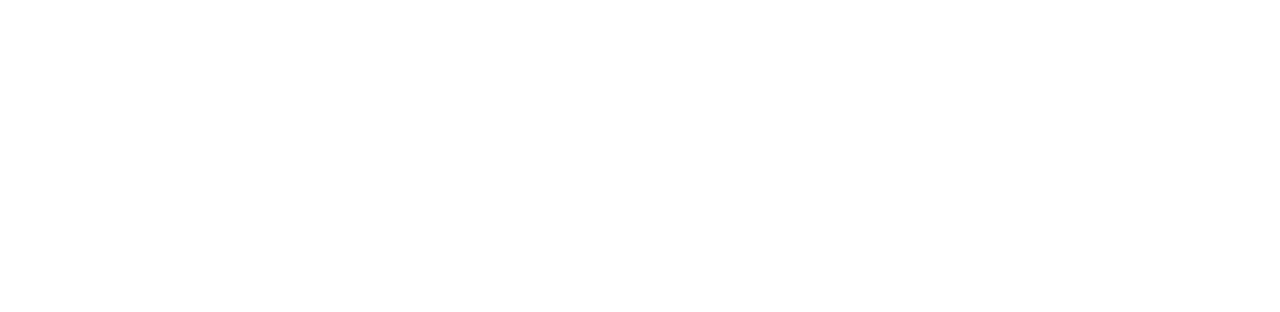
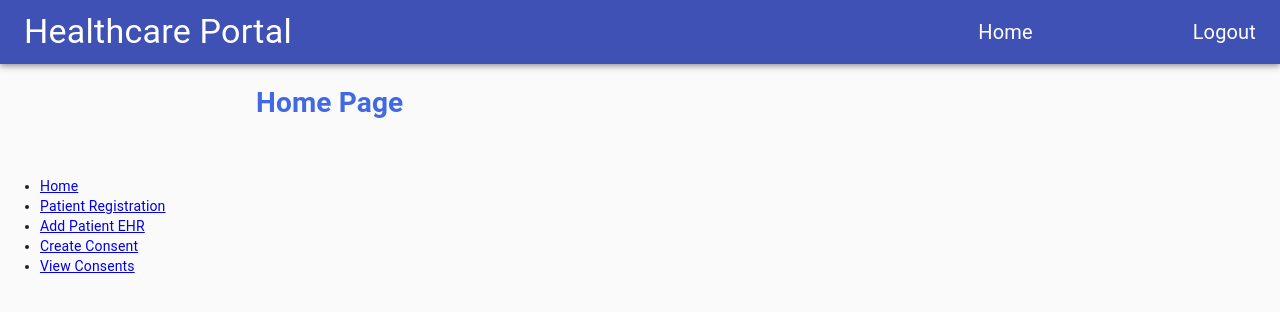
Before and after one commit to CrackedClown/consent-management-system, a React (Create React App) app in the folder healthcare/src/main/webapp/healthcare-app/: page /home in a window 1280 px wide. Before the commit this address had no page. Shown: the top 312 px of the page. Built offline with nearby package versions, Linux system fonts and the light colour scheme.

Commit message:
created Navbar

```diff
--- a/healthcare/src/main/webapp/healthcare-app/src/App.js
+++ b/healthcare/src/main/webapp/healthcare-app/src/App.js
@@ -11,19 +11,20 @@ import CreateConsent from './CreateConsent';
 import ViewConsents from './ViewConsents';
 import ViewEHR from './ViewEHR';
 import DelegateConsent from './DelegateConsent';
+import Login from './Login';
 function App() {
     return (
       <>
         <Router>
           <Routes>
-            <Route exact path="/" element={<Home/>} />
+            <Route exact path="/" element={<Login/>} />
+            <Route path="/home" element={<Home/>} />
             <Route path="/addPatientEHR" element={<AddPatientEHR/>} />
             <Route path="/patientRegistration" element={<PatientRegistration/>} />
             <Route path="/createConsent" element={<CreateConsent/>} />
             <Route path="/viewConsents" element={<ViewConsents/>} />
             <Route path="/viewConsents/viewEHR" element={<ViewEHR/>} />
             <Route path="/viewConsents/delegateConsent" element={<DelegateConsent/>} />
-            <Route path="/" element={<Navigate to="/"/>}/>
           </Routes>
         </Router>
       </>
--- a/healthcare/src/main/webapp/healthcare-app/src/Home.js
+++ b/healthcare/src/main/webapp/healthcare-app/src/Home.js
@@ -1,14 +1,15 @@
 import React from "react";
 import { Link } from "react-router-dom";
-
+import Navbar from "./Navbar"
 const Home = () => {
   return (
     <div>
+      <Navbar/>
       <h1>Home Page</h1>
       <br />
       <ul>
         <li>
-          <Link to="/">Home</Link>
+          <Link to="/home">Home</Link>
         </li>
         <li>
           <Link to="/patientRegistration">Patient Registration</Link>
--- /dev/null
+++ b/healthcare/src/main/webapp/healthcare-app/src/Navbar.js
@@ -0,0 +1,62 @@
+import React from "react";
+import {
+  AppBar,
+  Toolbar,
+  CssBaseline,
+  Typography,
+  makeStyles,
+} from "@material-ui/core";
+import { Link } from "react-router-dom";
+import AuthService from "./services/auth";
+import { useNavigate } from 'react-router-dom';
+
+const useStyles = makeStyles((theme) => ({
+  navlinks: {
+    marginLeft: theme.spacing(10),
+    display: "flex",
+  },
+ logo: {
+    flexGrow: "1",
+    cursor: "pointer",
+  },
+  link: {
+    textDecoration: "none",
+    color: "white",
+    fontSize: "20px",
+    marginLeft: theme.spacing(20),
+    "&:hover": {
+      color: "yellow",
+      borderBottom: "1px solid white",
+    },
+  },
+}));
+
+function Navbar() {
+  let navigate = useNavigate();
+  const classes = useStyles();
+    const handleLogout =(e) => {
+        e.preventDefault();
+        AuthService.logout()
+        navigate("/");
+        window.location.reload();
+    }
+  return (
+    <AppBar position="static">
+      <CssBaseline />
+      <Toolbar>
+        <Typography variant="h4" className={classes.logo}>
+          Healthcare Portal
+        </Typography>
+          <div className={classes.navlinks}>
+            <Link to="/home" className={classes.link}>
+              Home
+            </Link>
+            <Link to="" className={classes.link} onClick={handleLogout}>
+              Logout
+            </Link>
+          </div>
+      </Toolbar>
+    </AppBar>
+  );
+}
+export default Navbar;
```
